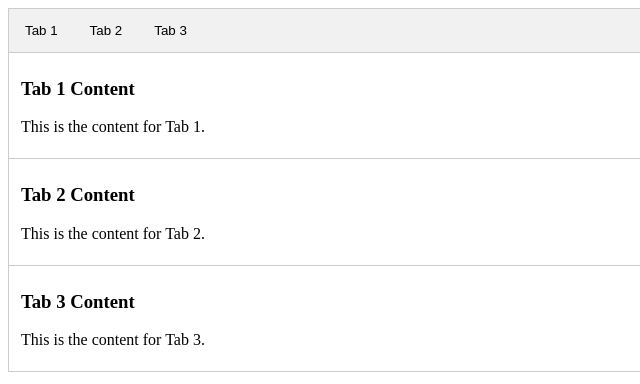
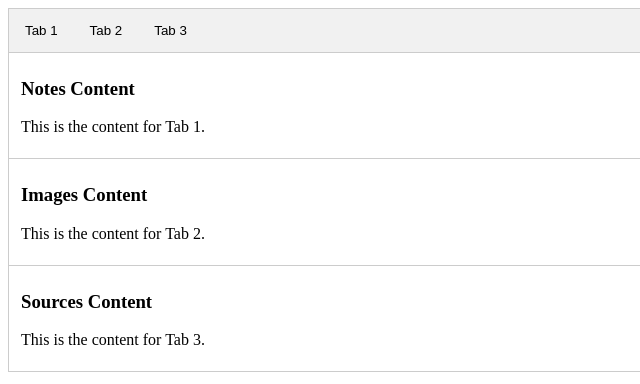
Before and after one commit to shgeorgiy/yo3, a plain HTML site: page index.html in a window 1280 px wide. Shown: the full height of the page, 0-640 px from the left. Drawn offline with Linux system fonts and the light colour scheme.

Commit message:
Update index.html

```diff
--- a/index.html
+++ b/index.html
@@ -15,17 +15,17 @@
 </div>
 
 <div id="Notes" class="tabcontent">
-  <h3>Tab 1 Content</h3>
+  <h3>Notes Content</h3>
   <p>This is the content for Tab 1.</p>
 </div>
 
 <div id="Images" class="tabcontent">
-  <h3>Tab 2 Content</h3>
+  <h3>Images Content</h3>
   <p>This is the content for Tab 2.</p>
 </div>
 
 <div id="Sources" class="tabcontent">
-  <h3>Tab 3 Content</h3>
+  <h3>Sources Content</h3>
   <p>This is the content for Tab 3.</p>
 </div>
 
```
